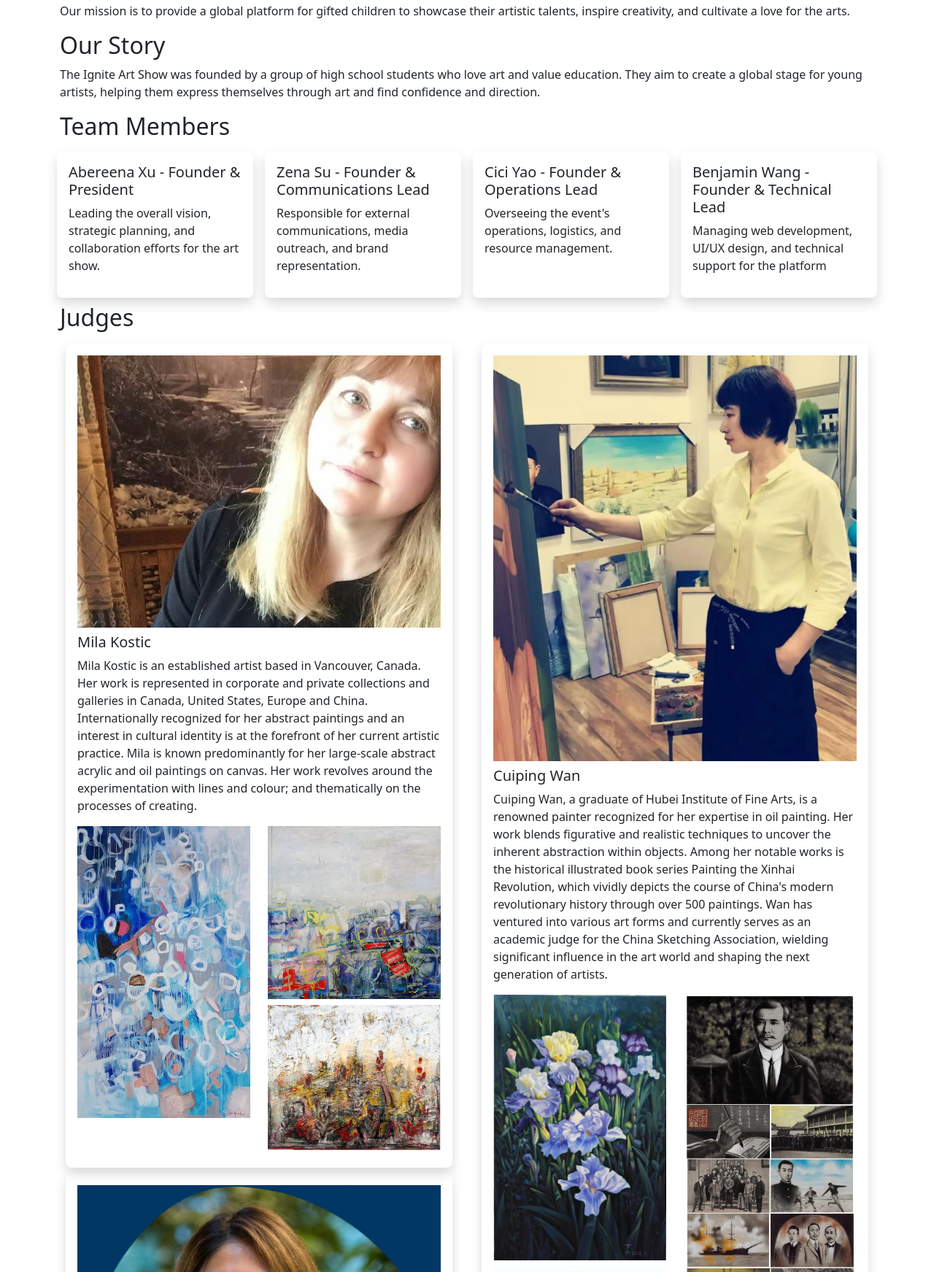
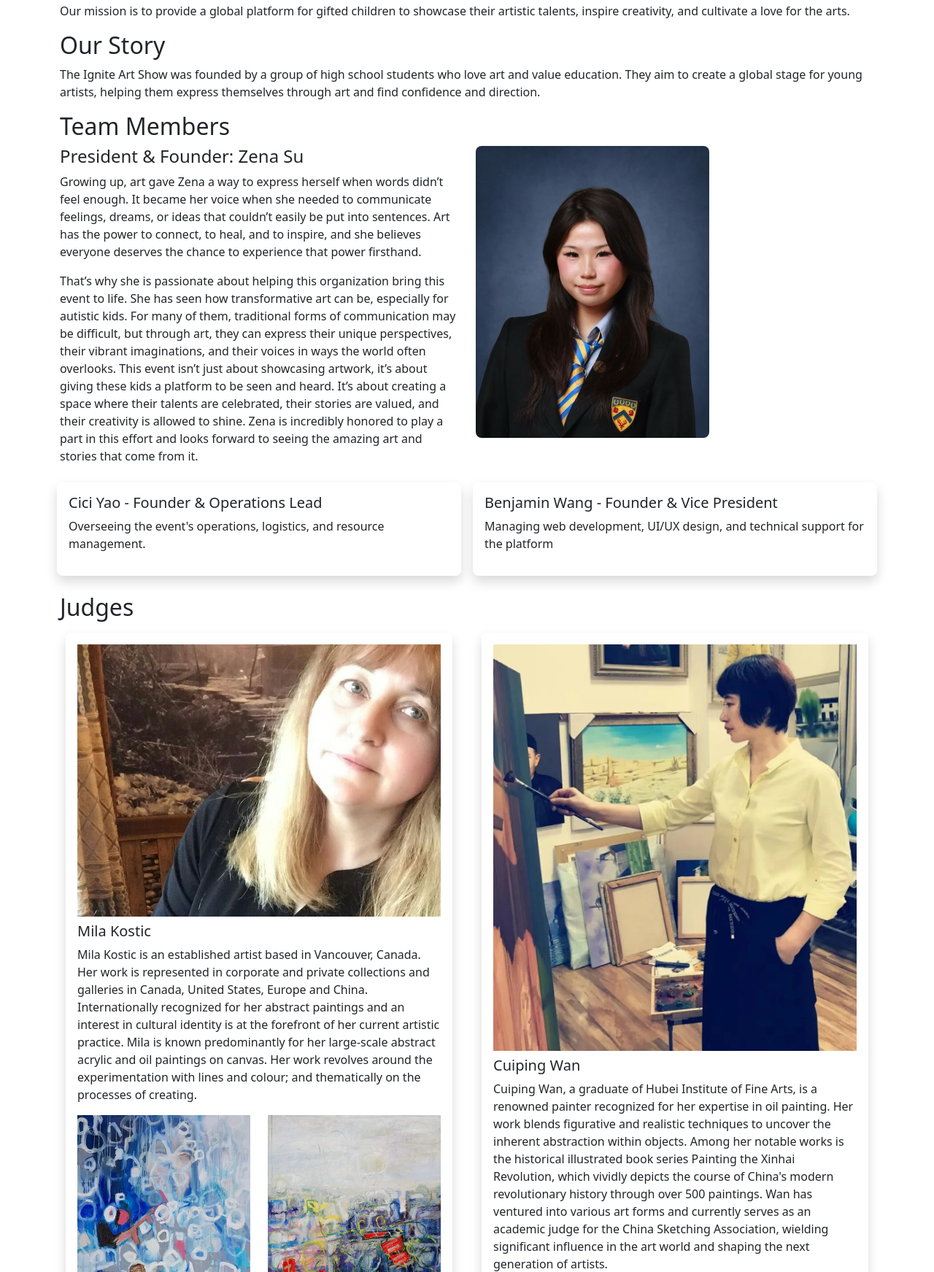
Before and after one commit to wenbang24/ignite, a Flask app: page /about in a window 1280 px wide. Shown: the part 177-1920 px from the top of the page at 73% size. Run offline with Flask 3, Linux system fonts and the light colour scheme; some libraries are stand-ins or nearby versions.

Commit message:
change zena to president & add desc + photo

```diff
--- a/templates/about.html
+++ b/templates/about.html
@@ -1,118 +1,233 @@
-{% extends "base.html" %}
-{% block content %}
+{% extends "base.html" %} {% block content %}
 <div class="container">
     <h2>Our Mission</h2>
-        <p>Our mission is to provide a global platform for gifted children to showcase their artistic talents, inspire
-            creativity, and cultivate a love for the arts.</p>
+    <p>
+        Our mission is to provide a global platform for gifted children to
+        showcase their artistic talents, inspire creativity, and cultivate a
+        love for the arts.
+    </p>
     <h2>Our Story</h2>
-        <p>The Ignite Art Show was founded by a group of high school students who love art and value education. They aim
-            to create a global stage for young artists, helping them express themselves through art and find confidence
-            and direction.</p>
+    <p>
+        The Ignite Art Show was founded by a group of high school students who
+        love art and value education. They aim to create a global stage for
+        young artists, helping them express themselves through art and find
+        confidence and direction.
+    </p>
     <h2>Team Members</h2>
     <div class="row">
+        <div class="col-md-6">
+            <h4>President & Founder: Zena Su</h4>
+            <p>
+                Growing up, art gave Zena a way to express herself when words
+                didn’t feel enough. It became her voice when she needed to
+                communicate feelings, dreams, or ideas that couldn’t easily be
+                put into sentences. Art has the power to connect, to heal, and
+                to inspire, and she believes everyone deserves the chance to
+                experience that power firsthand.
+            </p>
+            <p>
+                That’s why she is passionate about helping this organization
+                bring this event to life. She has seen how transformative art
+                can be, especially for autistic kids. For many of them,
+                traditional forms of communication may be difficult, but through
+                art, they can express their unique perspectives, their vibrant
+                imaginations, and their voices in ways the world often
+                overlooks. This event isn’t just about showcasing artwork, it’s
+                about giving these kids a platform to be seen and heard. It’s
+                about creating a space where their talents are celebrated, their
+                stories are valued, and their creativity is allowed to shine.
+                Zena is incredibly honored to play a part in this effort and
+                looks forward to seeing the amazing art and stories that come
+                from it.
+            </p>
+        </div>
+        <div class="col-md-6">
+            <img
+                src="{{ url_for('static', filename='assets/img/zena.jpg') }}"
+                class="img-fluid rounded-3"
+                alt="Zena Su Photo"
+                style="max-height: 50vh"
+            />
+        </div>
+    </div>
+    <div class="row">
         <div class="col shadow p-3 m-2 rounded-3">
-                <h5>Abereena Xu - Founder & President</h5>
-                <p>Leading the overall vision, strategic planning, and collaboration efforts for the art show.</p>
+            <h5>Cici Yao - Founder & Operations Lead</h5>
+            <p>
+                Overseeing the event's operations, logistics, and resource
+                management.
+            </p>
         </div>
         <div class="col shadow p-3 m-2 rounded-3">
-                <h5>Zena Su - Founder & Communications Lead</h5>
-                <p>Responsible for external communications, media outreach, and brand representation.</p>
-            </div>
-            <div class="col shadow p-3 m-2 rounded-3">
-                <h5>Cici Yao - Founder & Operations Lead</h5>
-                <p>Overseeing the event's operations, logistics, and resource management.</p>
-            </div>
-            <div class="col shadow p-3 m-2 rounded-3">
-                <h5>Benjamin Wang - Founder & Technical Lead</h5>
-                <p>Managing web development, UI/UX design, and technical support for the platform</p>
+            <h5>Benjamin Wang - Founder & Vice President</h5>
+            <p>
+                Managing web development, UI/UX design, and technical support
+                for the platform
+            </p>
         </div>
     </div>
-        <h2>Judges</h2>
+    <h2 class="mt-3">Judges</h2>
     <div class="row">
         <div class="col">
             <div class="shadow p-3 m-2 rounded-3">
-                    <img src="{{ url_for('static', filename='assets/img/judges/milakostic.jpg') }}"
-                         class="img-fluid pb-2" alt="Mila Kostic Photo">
+                <img
+                    src="{{ url_for('static', filename='assets/img/judges/milakostic.jpg') }}"
+                    class="img-fluid pb-2"
+                    alt="Mila Kostic Photo"
+                />
                 <h5>Mila Kostic</h5>
-                    <p>Mila Kostic is an established artist based in Vancouver, Canada. Her work is represented in
-                        corporate and private collections and galleries in Canada, United States, Europe and China.
-                        Internationally recognized for her abstract paintings and an interest in cultural identity is at
-                        the forefront of her current artistic practice. Mila is known predominantly for her large-scale
-                        abstract acrylic and oil paintings on canvas. Her work revolves around the experimentation with
-                        lines and colour; and thematically on the processes of creating.</p>
+                <p>
+                    Mila Kostic is an established artist based in Vancouver,
+                    Canada. Her work is represented in corporate and private
+                    collections and galleries in Canada, United States, Europe
+                    and China. Internationally recognized for her abstract
+                    paintings and an interest in cultural identity is at the
+                    forefront of her current artistic practice. Mila is known
+                    predominantly for her large-scale abstract acrylic and oil
+                    paintings on canvas. Her work revolves around the
+                    experimentation with lines and colour; and thematically on
+                    the processes of creating.
+                </p>
                 <div class="row">
                     <div class="col">
-                            <img src="{{ url_for('static', filename='assets/img/judges/milakostic1.jpg') }}"
-                                 class="img-fluid pb-2" alt="Mila Kostic Art">
+                        <img
+                            src="{{ url_for('static', filename='assets/img/judges/milakostic1.jpg') }}"
+                            class="img-fluid pb-2"
+                            alt="Mila Kostic Art"
+                        />
                     </div>
                     <div class="col">
-                            <img src="{{ url_for('static', filename='assets/img/judges/milakostic2.jpg') }}"
-                                 class="img-fluid pb-2" alt="Mila Kostic Art">
-                            <img src="{{ url_for('static', filename='assets/img/judges/milakostic3.jpg') }}"
-                                 class="img-fluid pb-2" alt="Mila Kostic Art">
+                        <img
+                            src="{{ url_for('static', filename='assets/img/judges/milakostic2.jpg') }}"
+                            class="img-fluid pb-2"
+                            alt="Mila Kostic Art"
+                        />
+                        <img
+                            src="{{ url_for('static', filename='assets/img/judges/milakostic3.jpg') }}"
+                            class="img-fluid pb-2"
+                            alt="Mila Kostic Art"
+                        />
                     </div>
                 </div>
             </div>
             <div class="shadow p-3 m-2 rounded-3">
-                    <img src="{{ url_for('static', filename='assets/img/judges/sallykarimi.jpg') }}"
-                         class="img-fluid pb-2" alt="Sally Karimi Photo">
+                <img
+                    src="{{ url_for('static', filename='assets/img/judges/sallykarimi.jpg') }}"
+                    class="img-fluid pb-2"
+                    alt="Sally Karimi Photo"
+                />
                 <h5>Sally Karimi</h5>
-                    <p>Sally Karimi is an art educator and designer with over 16 years of experience in art education
-                        and design. She has dedicated her career to inspiring creativity and fostering growth in young
-                        artists. As an art and design teacher at Collingwood High School in West Vancouver, she
-                        integrates innovative tools such as AR/VR into her teaching to engage students and enhance their
-                        artistic expression. Her academic journey includes ranking first nationwide in the Master’s
-                        entrance exam for Industrial Design and earning a master’s degree from Amirkabir University of
-                        Technology. Beyond education, she has led collaborative art projects and mentored students in
-                        creating portfolios that have secured placements in top programs. Passionate about empowering
-                        young artists, she strives to help them connect with their communities and develop their unique
-                        voices through art.</p>
+                <p>
+                    Sally Karimi is an art educator and designer with over 16
+                    years of experience in art education and design. She has
+                    dedicated her career to inspiring creativity and fostering
+                    growth in young artists. As an art and design teacher at
+                    Collingwood High School in West Vancouver, she integrates
+                    innovative tools such as AR/VR into her teaching to engage
+                    students and enhance their artistic expression. Her academic
+                    journey includes ranking first nationwide in the Master’s
+                    entrance exam for Industrial Design and earning a master’s
+                    degree from Amirkabir University of Technology. Beyond
+                    education, she has led collaborative art projects and
+                    mentored students in creating portfolios that have secured
+                    placements in top programs. Passionate about empowering
+                    young artists, she strives to help them connect with their
+                    communities and develop their unique voices through art.
+                </p>
                 <div class="row">
                     <div class="col">
-                            <img src="{{ url_for('static', filename='assets/img/judges/sallykarimi1.jpg') }}"
-                                 class="img-fluid pb-2" alt="Sally Karimi Art">
-                            <img src="{{ url_for('static', filename='assets/img/judges/sallykarimi3.jpg') }}"
-                                 class="img-fluid pb-2" alt="Sally Karimi Art">
+                        <img
+                            src="{{ url_for('static', filename='assets/img/judges/sallykarimi1.jpg') }}"
+                            class="img-fluid pb-2"
+                            alt="Sally Karimi Art"
+                        />
+                        <img
+                            src="{{ url_for('static', filename='assets/img/judges/sallykarimi3.jpg') }}"
+                            class="img-fluid pb-2"
+                            alt="Sally Karimi Art"
+                        />
                     </div>
                     <div class="col">
-                            <img src="{{ url_for('static', filename='assets/img/judges/sallykarimi2.jpg') }}"
-                                 class="img-fluid pb-2" alt="Sally Karimi Art">
-                            <img src="{{ url_for('static', filename='assets/img/judges/sallykarimi4.jpg') }}"
-                                 class="img-fluid pb-2" alt="Sally Karimi Art">
+                        <img
+                            src="{{ url_for('static', filename='assets/img/judges/sallykarimi2.jpg') }}"
+                            class="img-fluid pb-2"
+                            alt="Sally Karimi Art"
+                        />
+                        <img
+                            src="{{ url_for('static', filename='assets/img/judges/sallykarimi4.jpg') }}"
+                            class="img-fluid pb-2"
+                            alt="Sally Karimi Art"
+                        />
                     </div>
                 </div>
             </div>
         </div>
         <div class="col">
             <div class="shadow p-3 m-2 rounded-3">
-                    <img src="{{ url_for('static', filename='assets/img/judges/cuiping.jpg') }}" class="img-fluid pb-2"
-                         alt="Cuiping Wan Photo">
+                <img
+                    src="{{ url_for('static', filename='assets/img/judges/cuiping.jpg') }}"
+                    class="img-fluid pb-2"
+                    alt="Cuiping Wan Photo"
+                />
                 <h5>Cuiping Wan</h5>
-                    <p>Cuiping Wan, a graduate of Hubei Institute of Fine Arts, is a renowned painter recognized for her
-                        expertise in oil painting. Her work blends figurative and realistic techniques to uncover the
-                        inherent abstraction within objects. Among her notable works is the historical illustrated book
-                        series Painting the Xinhai Revolution, which vividly depicts the course of China's modern
-                        revolutionary history through over 500 paintings. Wan has ventured into various art forms and
-                        currently serves as an academic judge for the China Sketching Association, wielding significant
-                        influence in the art world and shaping the next generation of artists.</p>
+                <p>
+                    Cuiping Wan, a graduate of Hubei Institute of Fine Arts, is
+                    a renowned painter recognized for her expertise in oil
+                    painting. Her work blends figurative and realistic
+                    techniques to uncover the inherent abstraction within
+                    objects. Among her notable works is the historical
+                    illustrated book series Painting the Xinhai Revolution,
+                    which vividly depicts the course of China's modern
+                    revolutionary history through over 500 paintings. Wan has
+                    ventured into various art forms and currently serves as an
+                    academic judge for the China Sketching Association, wielding
+                    significant influence in the art world and shaping the next
+                    generation of artists.
+                </p>
                 <div class="row">
                     <div class="col">
-                            <img src="{{ url_for('static', filename='assets/img/judges/cuiping1.jpg') }}"
-                                 class="img-fluid pb-2" alt="Cuiping Wan Art">
-                            <img src="{{ url_for('static', filename='assets/img/judges/cuiping3.jpg') }}"
-                                 class="img-fluid pb-2" alt="Cuiping Wan Art">
+                        <img
+                            src="{{ url_for('static', filename='assets/img/judges/cuiping1.jpg') }}"
+                            class="img-fluid pb-2"
+                            alt="Cuiping Wan Art"
+                        />
+                        <img
+                            src="{{ url_for('static', filename='assets/img/judges/cuiping3.jpg') }}"
+                            class="img-fluid pb-2"
+                            alt="Cuiping Wan Art"
+                        />
                     </div>
                     <div class="col">
-                            <img src="{{ url_for('static', filename='assets/img/judges/cuiping2.jpg') }}"
-                                 class="img-fluid pb-2" alt="Cuiping Wan Art">
+                        <img
+                            src="{{ url_for('static', filename='assets/img/judges/cuiping2.jpg') }}"
+                            class="img-fluid pb-2"
+                            alt="Cuiping Wan Art"
+                        />
                     </div>
                 </div>
             </div>
             <div class="shadow p-3 m-2 rounded-3">
-                    <img src="{{ url_for('static', filename='assets/img/judges/cherryqi.jpg') }}"
-                         class="img-fluid pb-2" alt="Cherry Qi Photo">
+                <img
+                    src="{{ url_for('static', filename='assets/img/judges/cherryqi.jpg') }}"
+                    class="img-fluid pb-2"
+                    alt="Cherry Qi Photo"
+                />
                 <h5>Cherry Qi</h5>
-                    <p>Cherry Qi, a Registered Clinical Counsellor (RCC) in British Columbia, holds master's degrees in Clinical Psychology and Language and Literature. With experience at UBC’s Child Cognitive Development Center and Vancouver Coastal Health’s Adolescent Psychotherapy Center, she specializes in child and adolescent mental health.She further honed her expertise through training in the psychotherapy program at the Chicago Psychoanalytic Institute. A graduate of UBC’s psychology program, she specializes in child and adolescent mental health and cognitive development. As an active member of professional psychology associations in both the US and Canada, she remains a respected figure in the field of mental health.</p>
+                <p>
+                    Cherry Qi, a Registered Clinical Counsellor (RCC) in British
+                    Columbia, holds master's degrees in Clinical Psychology and
+                    Language and Literature. With experience at UBC’s Child
+                    Cognitive Development Center and Vancouver Coastal Health’s
+                    Adolescent Psychotherapy Center, she specializes in child
+                    and adolescent mental health.She further honed her expertise
+                    through training in the psychotherapy program at the Chicago
+                    Psychoanalytic Institute. A graduate of UBC’s psychology
+                    program, she specializes in child and adolescent mental
+                    health and cognitive development. As an active member of
+                    professional psychology associations in both the US and
+                    Canada, she remains a respected figure in the field of
+                    mental health.
+                </p>
             </div>
         </div>
     </div>
```
Also changed, not shown: static/assets/img/zena.jpg (added). Lines whose indentation alone changed are shown as unchanged.
